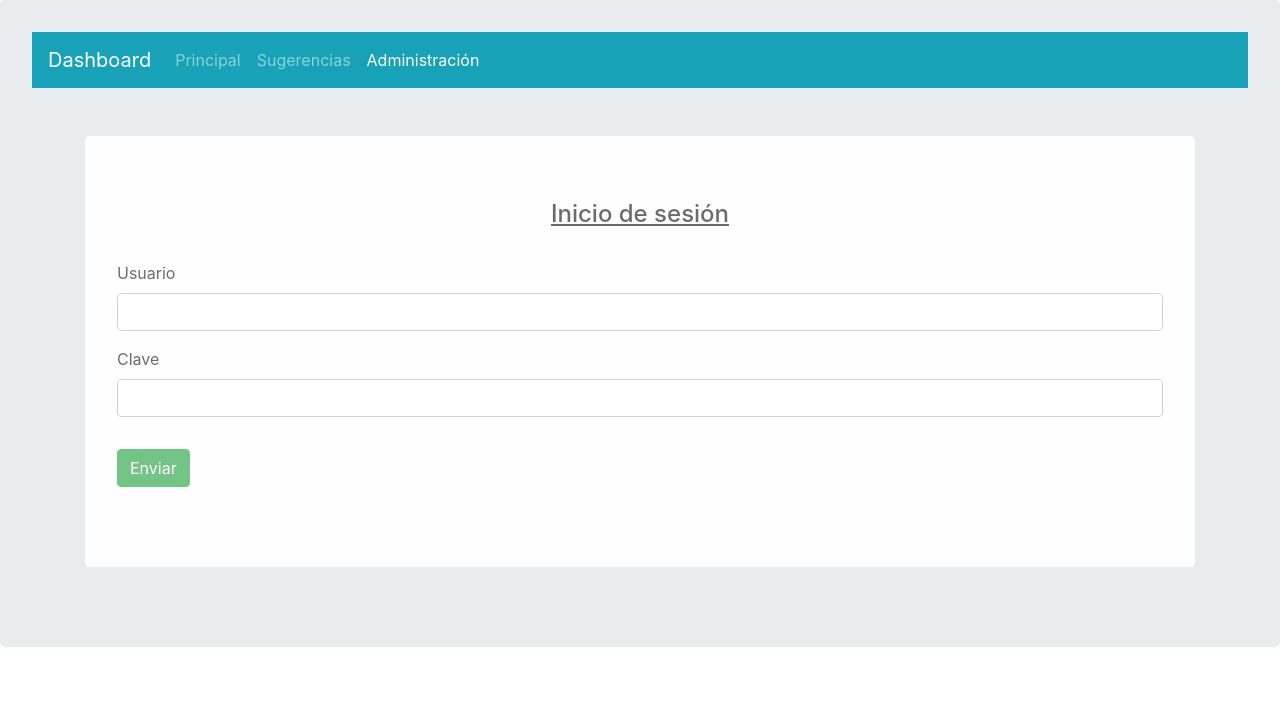
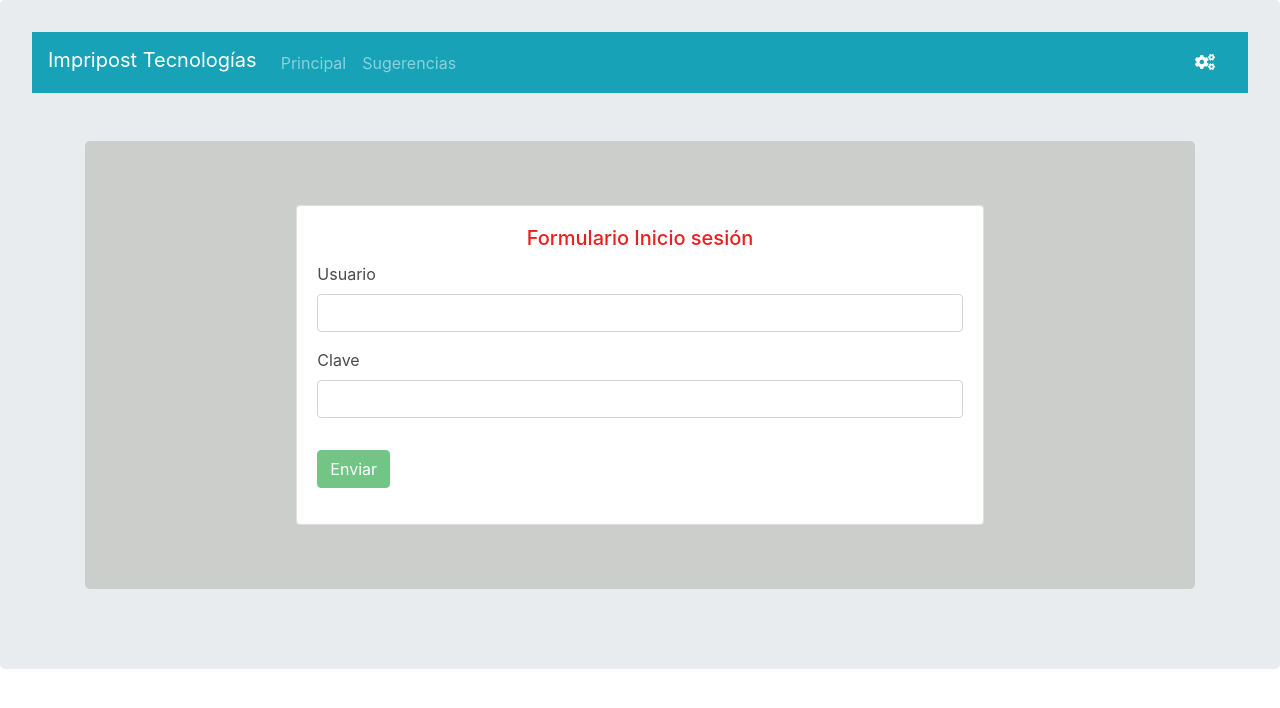
Before and after one commit to alvarezlea/Impripost, an Angular app in the folder fdashboard/: page /login in a window 1280 px wide. Shown: the top 708 px of the page. Built offline with nearby package versions, Linux system fonts and the light colour scheme.

Commit message:
Se agrego la configuracion para usar los fontawesome. Se modifico el look de los formularios.

```diff
--- a/fdashboard/angular.json
+++ b/fdashboard/angular.json
@@ -25,6 +25,7 @@
             ],
             "styles": [
               "./node_modules/bootstrap/dist/css/bootstrap.min.css",
+              "node_modules/@fortawesome/fontawesome-free/css/all.css",
               "src/styles.css"
             ],
             "scripts": [
--- a/fdashboard/package.json
+++ b/fdashboard/package.json
@@ -19,6 +19,10 @@
     "@angular/platform-browser": "~9.1.1",
     "@angular/platform-browser-dynamic": "~9.1.1",
     "@angular/router": "~9.1.1",
+    "@fortawesome/angular-fontawesome": "^0.6.1",
+    "@fortawesome/fontawesome-free": "^5.15.3",
+    "@fortawesome/fontawesome-svg-core": "^1.2.28",
+    "@fortawesome/free-solid-svg-icons": "^5.13.0",
     "bootstrap": "^4.6.0",
     "jquery": "^3.6.0",
     "popper.js": "^1.16.1",
--- a/fdashboard/src/app/app.module.ts
+++ b/fdashboard/src/app/app.module.ts
@@ -10,6 +10,7 @@ import { LoginComponent } from './components/login/login.component';
 import { SuggestionsComponent } from  './components/suggestions/suggestions.component';
 import { RegisterComponent } from './components/register/register.component';
 import { NavbarComponent } from './components/navbar/navbar.component';
+import { FontAwesomeModule } from '@fortawesome/angular-fontawesome';
 
 
 // Aqui especifico las rutas de la aplicacion
@@ -41,6 +42,7 @@ const routes : Routes = [
       routes,
       { enableTracing : false }
     ),
+    FontAwesomeModule,
 
   ],
   providers: [],
--- a/fdashboard/src/app/components/login/login.component.css
+++ b/fdashboard/src/app/components/login/login.component.css
@@ -1,7 +1,21 @@
 .jumbotron {
-    background-color: #fffefe;
-    color: rgb(107, 107, 106);
+    background-color: rgb(203, 206, 203);
+    color: rgb(236, 31, 31);
 }
+
 h4 {
     text-align: center;
 }
+
+.textarea{
+    width: 100% !important;
+    height: 100% !important;
+}
+
+.card-title{
+    text-align: center !important;
+}
+
+.form-group {
+    color: rgb(75, 73, 73);
+}
--- a/fdashboard/src/app/components/login/login.component.html
+++ b/fdashboard/src/app/components/login/login.component.html
@@ -1,7 +1,10 @@
 <div class="container">
     <div class="jumbotron my-5">
-        <h4><u>Inicio de sesión</u></h4>
-        <br/>
+        <div class="row">
+            <div class="col-sm-12 offset-md-2 col-md-8 offset-md-2">
+                <div class="card">
+                    <div class="card-body">
+                        <h5 class="card-title">Formulario Inicio sesión</h5>
                         <form [formGroup]="f" autocomplete="off">
                             <div class="form-group">
                                 <label for="usuario">Usuario</label>
@@ -28,6 +31,12 @@
                             <button class="btn btn-success my-3" [disabled]="!f.valid" (click)="enviar()">Enviar</button>
 
                         </form>
+                    </div>
+                </div>
+            </div>
+        </div>
+    </div>
+</div>
 
 
 <!-- <br>
@@ -36,7 +45,3 @@
 
 <p>Datos del formulario reactivo</p>
 <pre>{{ f.value | json }}</pre> -->
-
-
-    </div>
-</div>
--- a/fdashboard/src/app/components/navbar/navbar.component.css
+++ b/fdashboard/src/app/components/navbar/navbar.component.css
@@ -0,0 +1,20 @@
+.alinear-derecha{
+    position: absolute;
+    top: 10px;
+    right: 25px;
+}
+
+.navbar-brand {
+    padding-bottom: 10px !important;
+}
+
+/* Dispositivos mobile (landscape tablets, 768px and up) */
+@media only screen and (max-width: 600px) {
+
+    .alinear-derecha{
+        position: relative;
+        top: 10px;
+        left: 2px;
+    }
+
+}
--- a/fdashboard/src/app/components/navbar/navbar.component.html
+++ b/fdashboard/src/app/components/navbar/navbar.component.html
@@ -1,5 +1,5 @@
 <nav class="navbar navbar-expand-lg navbar-dark bg-info">
-    <a class="navbar-brand" routerLink="/" routerLinkActive="active">Dashboard</a>
+    <a class="navbar-brand" routerLink="/" routerLinkActive="active">Impripost Tecnologías</a>
     <button class="navbar-toggler" type="button" data-toggle="collapse" data-target="#navbarNav"
         aria-controls="navbarNav" aria-expanded="false" aria-label="Toggle navigation">
         <span class="navbar-toggler-icon"></span>
@@ -13,7 +13,7 @@
                 <a class="nav-link" routerLink="/suggestion" routerLinkActive="active">Sugerencias</a>
             </li>
             <li class="nav-item">
-                <a class="nav-link" routerLink="/login" routerLinkActive="active">Administración</a>
+                <a class="nav-link alinear-derecha" routerLink="/login" routerLinkActive="active"><i class="fa fa-cogs"></i></a>
             </li>
         </ul>
     </div>
--- a/fdashboard/src/app/components/suggestions/suggestions.component.css
+++ b/fdashboard/src/app/components/suggestions/suggestions.component.css
@@ -1,7 +1,21 @@
 .jumbotron {
-    background-color: #fffefe;
-    color: rgb(107, 107, 106);
+    background-color: rgb(203, 206, 203);
+    color: rgb(236, 31, 31);
 }
+
 h4 {
     text-align: center;
 }
+
+.textarea{
+    width: 100% !important;
+    height: 100% !important;
+}
+
+.card-title{
+    text-align: center !important;
+}
+
+.form-group {
+    color: rgb(75, 73, 73);
+}
--- a/fdashboard/src/app/components/suggestions/suggestions.component.html
+++ b/fdashboard/src/app/components/suggestions/suggestions.component.html
@@ -1,7 +1,10 @@
 <div class="container">
-    <div class="jumbotron my-5">
-        <h4><u>Formulario de sugerencias</u></h4>
-        <br/>
+    <div class="jumbotron my-2">
+        <div class="row">
+            <div class="col-sm-12 offset-md-2 col-md-8 offset-md-2">
+                <div class="card">
+                <div class="card-body">
+                        <h5 class="card-title">Formulario de Sugerencias</h5>
                         <form [formGroup]="f" autocomplete="off">
                             <div class="form-group">
                                 <label for="nombre">Nombre</label>
@@ -25,11 +28,6 @@
                                 <div *ngIf="f.controls.apellido.errors.conEspacio">No se permiten espacios en este campo</div>
                             </div>
 
-            <!-- <div class="form-group">
-                <label for="apellido">Sector</label>
-                <input class="form-control" type="text" formControlName="sector" id="sector">
-            </div> -->
-
                             <div class="form-group">
                                 <label for="sector">Sector:&nbsp;&nbsp; </label>
                                 <select formControlName="sector">
@@ -41,16 +39,20 @@
                                 </select>
                             </div>
 
-            <label for="sugerencia">Sugerencias</label>
+                            <!-- <label for="sugerencia">Sugerencias</label> -->
                             <div class="form-group">
-                <textarea  rows="10" cols="50" formControlName="sugerencia" id="sugerencia" placeholder ="Escriba aquí su sugerencia..."></textarea>
+                                <textarea class="textarea"  rows="5"  formControlName="sugerencia" id="sugerencia" placeholder ="Escriba aquí su sugerencia..."></textarea>
                             </div>
-
 
                             <button class="btn btn-success my-3" [disabled]="!f.valid" (click)="enviar()">Enviar</button>
 
                         </form>
-
+                    </div>
+                </div>
+            </div>
+        </div>
+    </div>
+</div>
 
 <!-- <br>
 <p>Debug : Validaciones del campo</p>
@@ -58,7 +60,3 @@
 
 <p>Datos del formulario reactivo</p>
 <pre>{{ f.value | json }}</pre> -->
-
-
-    </div>
-</div>
```
Also changed, not shown: 1 other file (tests, documents, lock files or other folders). Lines whose indentation alone changed are shown as unchanged.
